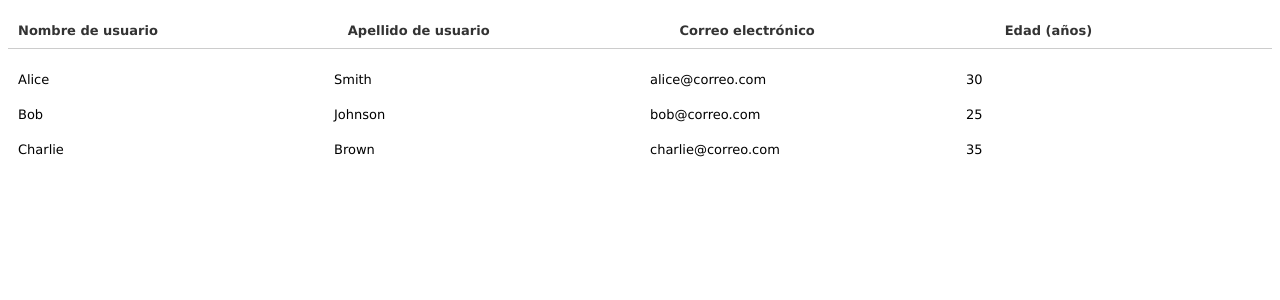
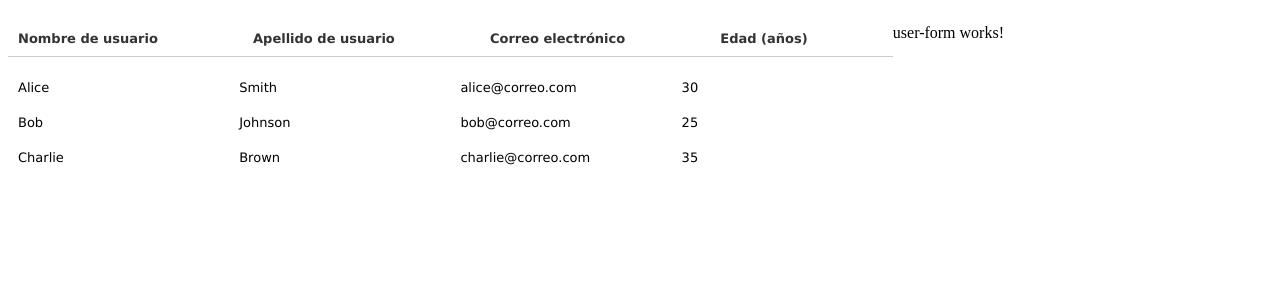
Before and after one commit to DarlynZen/app-first-Project, an Angular app: page / in a window 1280 px wide. Shown: the top 300 px of the page. Built offline with nearby package versions, Linux system fonts and the light colour scheme.

Commit message:
modificado componentes user list + form

```diff
--- a/angular.json
+++ b/angular.json
@@ -2,7 +2,8 @@
   "$schema": "./node_modules/@angular/cli/lib/config/schema.json",
   "version": 1,
   "cli": {
-    "packageManager": "npm"
+    "packageManager": "npm",
+    "analytics": false
   },
   "newProjectRoot": "projects",
   "projects": {
--- a/src/app/home/home.css
+++ b/src/app/home/home.css
@@ -0,0 +1,3 @@
+.container{
+    display: flex;
+}
--- a/src/app/home/home.html
+++ b/src/app/home/home.html
@@ -1 +1,4 @@
-<app-user-list></app-user-list>
+<div class="container">
+    <app-user-list></app-user-list>
+    <app-user-form></app-user-form>
+</div>
--- a/src/app/home/home.ts
+++ b/src/app/home/home.ts
@@ -1,11 +1,12 @@
 import { Component } from '@angular/core';
 import { UserList } from "./users/user-list/user-list";
+import { UserForm } from "./users/user-form/user-form";
 
 @Component({
   selector: 'app-home',
   templateUrl: './home.html',
   styleUrls: ['./home.css'],
-  imports: [UserList],
+  imports: [UserList, UserForm],
 })
 export class Home {
 
--- a/src/app/home/users/interfaces/column.ts
+++ b/src/app/home/users/interfaces/column.ts
@@ -0,0 +1,4 @@
+export interface IColumn{
+    property: string;
+    label:string;
+}
--- /dev/null
+++ b/src/app/home/users/user-form/user-form.css
@@ -0,0 +1,4 @@
+:host {
+  display: block;
+  width: 30%;
+}
--- /dev/null
+++ b/src/app/home/users/user-form/user-form.html
@@ -0,0 +1 @@
+<p>user-form works!</p>
--- a/src/app/home/users/user-list/user-list.css
+++ b/src/app/home/users/user-list/user-list.css
@@ -1,6 +1,11 @@
-.contain {
+.container {
   display: flex;
   flex-direction: column;
+}
+
+:host {
+  display: block;
+  width: 70%;
 }
 
 /* table {
--- a/src/app/home/users/user-list/user-list.ts
+++ b/src/app/home/users/user-list/user-list.ts
@@ -1,6 +1,7 @@
 import { Component } from '@angular/core';
 import { UserTitle } from "../user-title/user-title";
 import { UserDetail } from "../user-detail/user-detail";
+import { IColumn } from '../interfaces/column';
 
 @Component({
   selector: 'app-user-list',
@@ -34,7 +35,9 @@ export class UserList {
 /*   columns = ['name', 'lastName', 'email'];
  */
   //estructura de columnas
-  columns = [
+  //uso de arreglo IColumn para definir las columnas de la tabla, cada objeto del arreglo representa una columna con su propiedad y etiqueta correspondiente
+  columns : IColumn[] = [
+    //objetos de tipo json
     {property: "name", label: "Nombre de usuario"},
     {property: "lastName", label: "Apellido de usuario"},
     {property: "email", label: "Correo electrónico"},
--- a/src/app/home/users/user-title/user-title.html
+++ b/src/app/home/users/user-title/user-title.html
@@ -1,5 +1,5 @@
 <ul>
   @for(col of columns; track col){
-    <li>{{ col["label"] }}</li>
+    <li>{{ col.label }}</li>
   }
 </ul>
```
Also changed, not shown: src/app/home/users/user-form/user-form.ts (added, +9 -0 lines), src/app/home/users/user-title/user-title.ts (+4 -3 lines), 2 other files (tests, documents, lock files or other folders).
